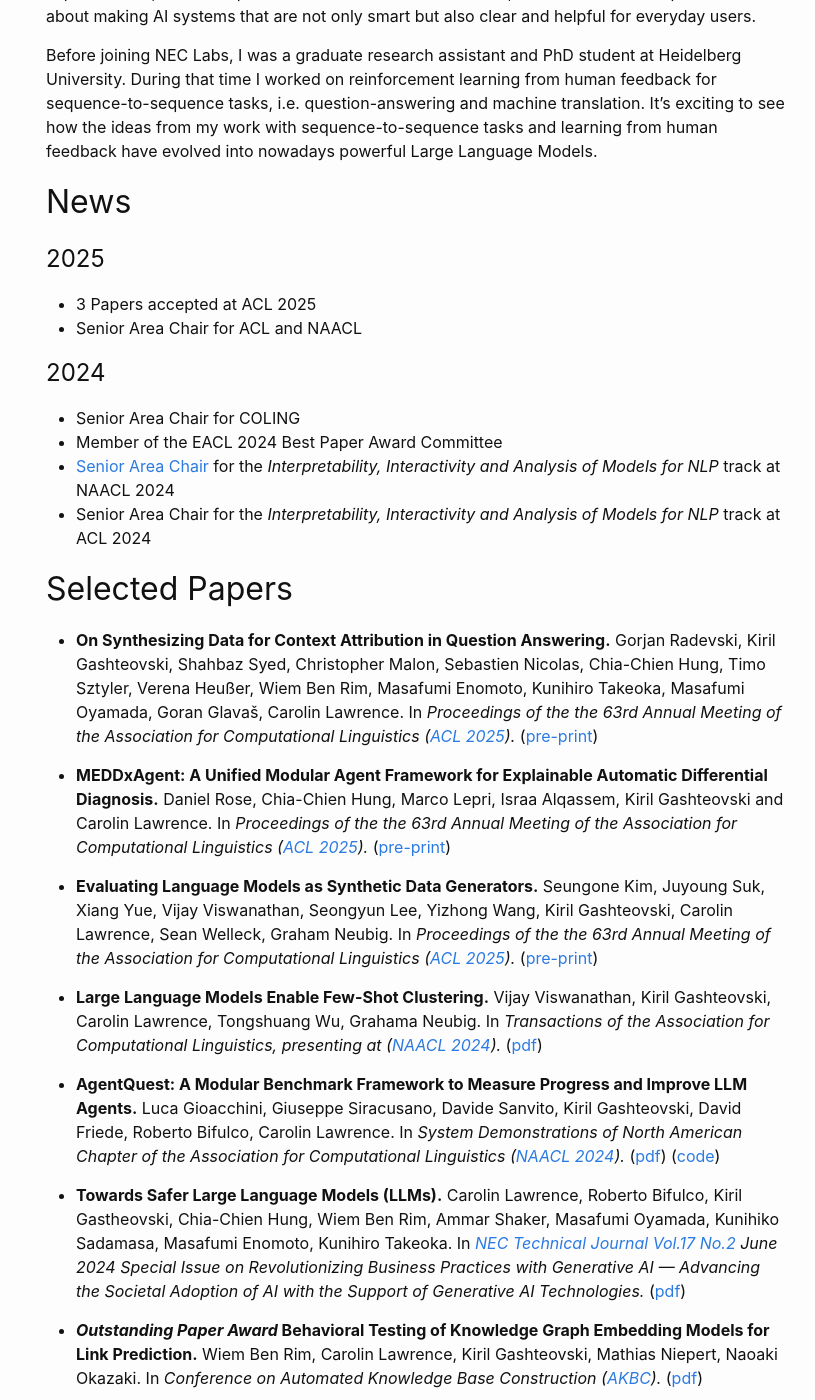
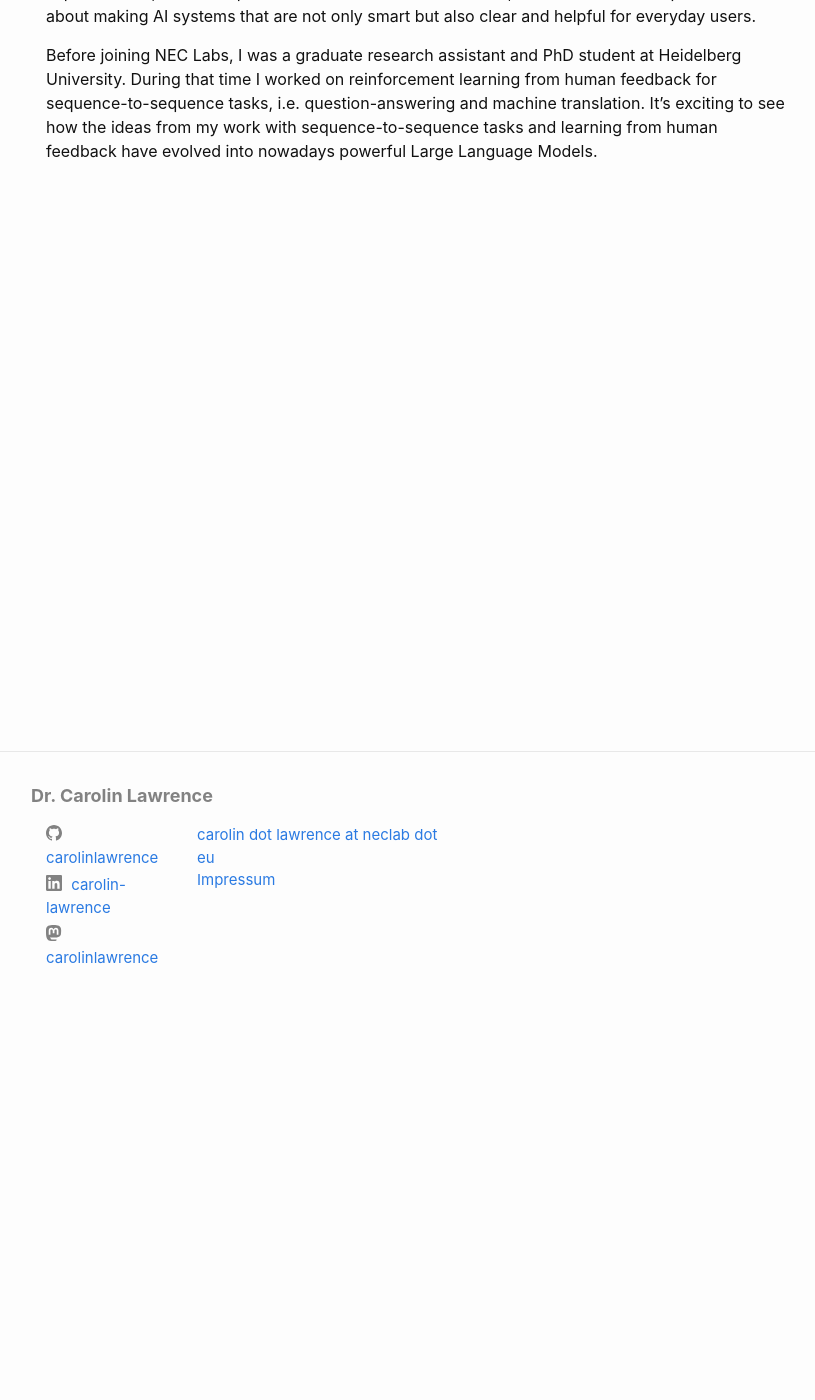
Before and after one commit to carolinlawrence/carolinlawrence.github.io, a Jekyll site: the page built from index.markdown, in a window 1280 px wide and 1400 px high, scrolled down 371 px. Shown: the whole window, without its empty margins (224-1039 px from the left). Built offline with Jekyll 4.4.1, drawn with Linux system fonts in a browser that asks for light colours; some of the changed text lies outside the part shown.

Commit message:
Update index.markdown

```diff
--- a/index.markdown
+++ b/index.markdown
@@ -25,31 +25,3 @@ youtubeId: 6UeOwHtBF_0
 I am the manager of <a href="https://neclab.eu/research-areas/data-science/human-centric-ai"><i>Human-Centric AI</i> (HAI)</a> and Chief Research Scientist at NEC Labs Europe. My group and I work on Generative AI with a focus on explainability and usability. We apply Large Language Models and AI agent technology in various use cases in the domains of finance and healthcare. We develop novel techniques in the areas of natural language processing and explainable AI, which we publish at conferences such as ACL, EMNLP or AAAI. I’m passionate about making AI systems that are not only smart but also clear and helpful for everyday users.
 
 Before joining NEC Labs, I was a graduate research assistant and PhD student at Heidelberg University. During that time I worked on reinforcement learning from human feedback for sequence-to-sequence tasks, i.e. question-answering and machine translation. It’s exciting to see how the ideas from my work with sequence-to-sequence tasks and learning from human feedback have evolved into nowadays powerful Large Language Models.
-
-## News
-# 2025
-* 3 Papers accepted at ACL 2025
-* Senior Area Chair for ACL and NAACL
-
-# 2024
-* Senior Area Chair for COLING
-* Member of the EACL 2024 Best Paper Award Committee
-* <a href="https://2024.naacl.org/committees/program/">Senior Area Chair</a> for the <i>Interpretability, Interactivity and Analysis of Models for NLP</i> track at NAACL 2024
-* Senior Area Chair for the <i>Interpretability, Interactivity and Analysis of Models for NLP</i> track at ACL 2024
-
-## Selected Papers
-<ul>
-    <p><li><b>On Synthesizing Data for Context Attribution in Question Answering.</b> Gorjan Radevski, Kiril Gashteovski, Shahbaz Syed, Christopher Malon, Sebastien Nicolas, Chia-Chien Hung, Timo Sztyler, Verena Heußer, Wiem Ben Rim, Masafumi Enomoto, Kunihiro Takeoka, Masafumi Oyamada, Goran Glavaš, Carolin Lawrence. In <i> Proceedings of the the 63rd Annual Meeting of the Association for Computational Linguistics
- (<a href="https://2025.aclweb.org/">ACL 2025</a>).</i> (<a href="https://arxiv.org/pdf/2504.05317">pre-print</a>) </li></p>
-    <p><li><b>MEDDxAgent: A Unified Modular Agent Framework for Explainable Automatic Differential Diagnosis.</b> Daniel Rose, Chia-Chien Hung, Marco Lepri, Israa Alqassem, Kiril Gashteovski and Carolin Lawrence. In <i> Proceedings of the the 63rd Annual Meeting of the Association for Computational Linguistics (<a href="https://2025.aclweb.org/">ACL 2025</a>).</i> (<a href="https://arxiv.org/pdf/2502.19175">pre-print</a>) </li></p>
-    <p><li><b>Evaluating Language Models as Synthetic Data Generators.</b> Seungone Kim, Juyoung Suk, Xiang Yue, Vijay Viswanathan,
-Seongyun Lee, Yizhong Wang, Kiril Gashteovski, Carolin Lawrence, Sean Welleck, Graham Neubig. In <i> Proceedings of the the 63rd Annual Meeting of the Association for Computational Linguistics (<a href="https://2025.aclweb.org/">ACL 2025</a>).</i> (<a href="https://arxiv.org/pdf/2412.03679">pre-print</a>) </li></p>
-    <p><li><b>Large Language Models Enable Few-Shot Clustering.</b> Vijay Viswanathan, Kiril Gashteovski, Carolin Lawrence, Tongshuang Wu, Grahama Neubig. In <i> Transactions of the Association for Computational Linguistics, presenting at (<a href="https://2024.naacl.org/">NAACL 2024</a>).</i> (<a href="https://aclanthology.org/2024.tacl-1.18.pdf">pdf</a>) </li></p>
-    <p><li><b>AgentQuest: A Modular Benchmark Framework to Measure Progress and Improve LLM Agents.</b> Luca Gioacchini, Giuseppe Siracusano, Davide Sanvito, Kiril Gashteovski, David Friede, Roberto Bifulco, Carolin Lawrence. In <i> System Demonstrations of North American Chapter of the Association for Computational Linguistics (<a href="https://2024.naacl.org/">NAACL 2024</a>).</i> (<a href="https://aclanthology.org/2024.naacl-demo.19.pdf">pdf</a>) (<a href="https://github.com/nec-research/agentquest">code</a>) </li></p>
-    <p><li><b>Towards Safer Large Language Models (LLMs).</b> Carolin Lawrence, Roberto Bifulco, Kiril Gastheovski, Chia-Chien Hung, Wiem Ben Rim, Ammar Shaker, Masafumi Oyamada, Kunihiko Sadamasa, Masafumi Enomoto, Kunihiro Takeoka. In <i> <a href="https://www.nec.com/en/global/techrep/journal/g23/n02/g2302pa.html">NEC Technical Journal Vol.17 No.2</a> June 2024 Special Issue on Revolutionizing Business Practices with Generative AI — Advancing the Societal Adoption of AI with the Support of Generative AI Technologies.</i> (<a href="https://www.nec.com/en/global/techrep/journal/g23/n02/pdf/230214.pdf">pdf</a>) </li></p>
-    <p><li><b><i>Outstanding Paper Award</i> Behavioral Testing of Knowledge Graph Embedding Models for Link Prediction.</b> Wiem Ben Rim, Carolin Lawrence, Kiril Gashteovski, Mathias Niepert, Naoaki Okazaki. In <i>Conference on Automated Knowledge Base Construction (<a href="https://www.akbc.ws/2021/">AKBC</a>).</i> (<a href="https://www.akbc.ws/2021/papers/3_2B2MliB8V">pdf</a>)</li></p>
-    <p><li><b>Learning from Human Feedback: Challenges for Real-World Reinforcement Learning in NLP.</b> Julia Kreutzer, Stefan Riezler and Carolin Lawrence. In <i>5th Workshop on Structured Prediction for NLP (<a href="http://structuredprediction.github.io/SPNLP21">SPNLP</a>), at 59th Annual Meeting of the Association for Computational Linguistics (<a href="https://2021.aclweb.org/">ACL</a>).</i>  (<a href="https://arxiv.org/abs/2011.02511">pdf</a>)</li></p>
-    <p><li><b>Attending to Future Tokens for Bidirectional Sequence Generation.</b> Carolin Lawrence, Bhushan Kotnis, Mathias Niepert. In <i>Proceedings of the 2019 Conference on Empirical Methods in Natural Language Processing and the 9th International Joint Conference on Natural Language Processing (<a href='https://www.emnlp-ijcnlp2019.org/'>EMNLP-IJCNLP</a>)</i>. (<a href="https://www.aclweb.org/anthology/D19-1001">pdf</a>)</li></p>
-    <p><li><b>Improving a Neural Semantic Parser by Counterfactual Learning from Human Bandit Feedback.</b> Carolin Lawrence, Stefan Riezler. In <i>Proceedings of the 56th Annual Meeting of the Association for Computational Linguistics (<a href='http://acl2018.org/'>ACL 2018</a>)</i>, Melbourne, Australia. (<a href="http://aclweb.org/anthology/P18-1169">pdf</a>)</li></p>
-    <p><li><b> Response-based Learning for Grounded Machine Translation. </b> Stefan Riezler, Patrick Simianer and Carolin Haas / Lawrence. In <i>Proceedings of the 52nd Annual Meeting of the Association for Computational Linguistics (<a href='http://acl2014.org/'>ACL 2014</a>)</i>, Baltimore, MD. (<a href='http://www.aclweb.org/anthology/P14-1083'>pdf</a>)</li></p>
-</ul>
```
